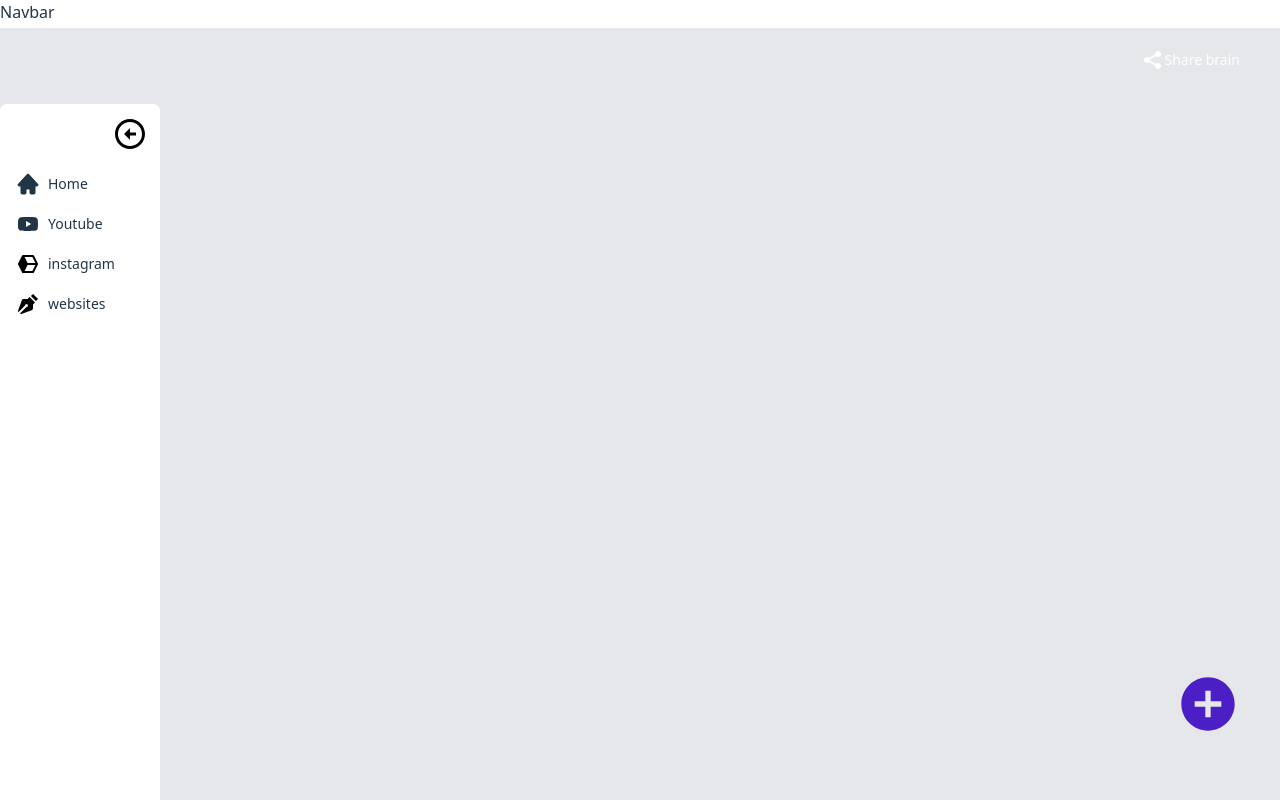
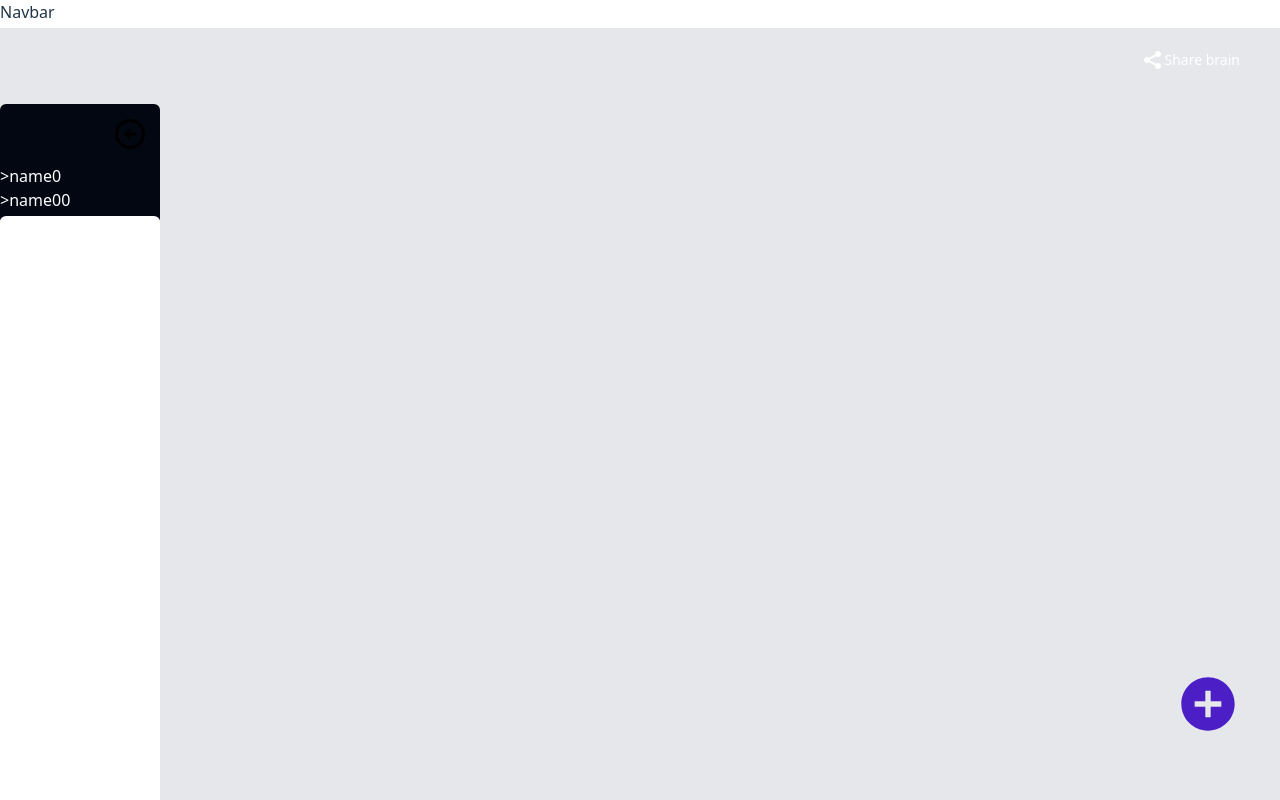
Before and after one commit to Vy-shak/BrainVault, a React (Vite) app in the folder brainVault-client/: page /home in a window 1280 px wide. Shown: the top 800 px of the page. Built offline with nearby package versions, Linux system fonts and the light colour scheme.

Commit message:
cracked recursive sidebar

```diff
--- a/brainVault-client/src/Components/uI/Main/Sidebar.tsx
+++ b/brainVault-client/src/Components/uI/Main/Sidebar.tsx
@@ -1,68 +1,55 @@
 import Sideitem from "../Sideitem";
-import { useState } from "react";
+import { Children, useState } from "react";
 import { Youtube, Close, Images, HomeIcon, Illustrator, Photoshop, Present, Links, Pdf, Instaicon, Other, } from "../../../Icons/Sidebar/Index.ts";
 import { NavLink } from "react-router-dom";
 
 function Sidebar() {
+    const [sideData, setSideData] = useState([
+        {
+            name: "name0",
+            level: 0,
+            links: ["link0.1"],
+            child: [
+                {
+                    name: "name1",
+                    level: 1,
+                    links: ["link1.0", "link1.1"],
+                    child: [
+                        {
+                            name: "name2",
+                            level2: 2,
+                            links: ["link2.0", "link2.1"],
+                            child: [],
+                        },
+                    ],
+                },
+            ],
+        },
+        {
+            name: "name00",
+            level: 0,
+            links: ["link0.1"],
+            child: []
+        }
+
+    ])
     const [minimize, setMinimize] = useState(false);
 
     const handleMinimize = () => {
         setMinimize((prev) => !prev)
     }
 
-    const sideData = [
-        {
-            text: "Home",
-            icon: <HomeIcon />,
-            id: 0
-        },
-        {
-            text: "Youtube",
-            icon: <Youtube />
-        },
-        {
-            text: "instagram",
-            icon: <Instaicon />
-        },
-        {
-            text: "websites",
-            icon: <Illustrator />
-        },
-        // {
-        //     text: "canva",
-        //     icon: <Present />
-        // },
-        // {
-        //     text: "Drive",
-        //     icon: <Other />
-        // },
-        // {
-        //     text: "any",
-        //     icon: <Photoshop />
-        // },
-        // {
-        //     text: "Links",
-        //     icon: <Links />
-        // },
-        // {
-        //     text: "Images",
-        //     icon: <Images />
-        // }
-    ]
 
     return (
-        <section style={{ transition: "all 200ms ease-out" }} className={`bg-white ${minimize ? "w-12" : "w-40"} transition flex-grow pt-3 mt-12 duration-150 ease-out h-full rounded-md flex-col flex justify-start items-start`}>
+        <section style={{ transition: "all 200ms ease-out" }} className={`bg-gray-950 ${minimize ? "w-12" : "w-40"} transition flex-grow pt-3 mt-12 duration-150 ease-out h-full rounded-md flex-col flex justify-start items-start`}>
             <div onClick={handleMinimize} className="flex w-full justify-end items-center h-full rounded-md pr-3">
                 <Close />
             </div>
-            <div className=" w-full h-full py-3">
-                {sideData.map((item, index) => (
-                    <Sideitem key={index} minimize={minimize} text={item.text} startIcon={item.icon} type="normal" />
-                ))}
-            </div>
+            <ul className=" w-full h-full py-3">
+                <Sideitem minimize={minimize} data1={sideData} type="normal" />
+            </ul>
         </section>
     )
 }
 
 export { Sidebar };
-export { }
--- a/brainVault-client/src/Components/uI/Sideitem.tsx
+++ b/brainVault-client/src/Components/uI/Sideitem.tsx
@@ -1,11 +1,15 @@
+import { li, tr, ul } from "motion/react-client"
 import { useState } from "react"
 import { NavLink } from "react-router-dom"
+import Sideitem2 from "./Sideitem2"
+import { useRef } from "react"
 
 interface sideProp {
     type: 'selected' | 'normal'
     startIcon?: any,
     text: string,
-    minimize: boolean
+    minimize: boolean,
+    data1: any
 };
 
 const menuCss = {
@@ -16,16 +20,15 @@ const menuCss = {
 const defaultCss = ' justify-start flex w-full h-10 items-center text-sm space-x-2'
 
 function Sideitem(props: sideProp) {
-
+    const [open, setOpen] = useState(false)
     return (
-        <NavLink to={`/home/${props.text}`} className={({ isActive }) => isActive ? `${defaultCss} ${menuCss[props.type]} bg-Bblue500 text-white` : `${defaultCss} ${menuCss[props.type]} hover:bg-gray-300`}>
-            <div className={`${defaultCss}`}>
-                <div>
-                    {props.startIcon}
-                </div>
-                <span>{`${props.minimize ? "" : props.text}`}</span>
-            </div>
-        </NavLink>
+        props.data1.map((item) => (
+            <li>
+                <span onClick={() => setOpen((prev) => !prev)} className="text-white">{">"}</span>
+                <span className="text-white">{item.name}</span>
+                {item.child ? <Sideitem2 open={open} data1={item.child} /> : null}
+            </li>
+        ))
     )
 }
 
--- /dev/null
+++ b/brainVault-client/src/Components/uI/Sideitem2.tsx
@@ -0,0 +1,14 @@
+import { ul } from 'motion/react-client'
+import React from 'react'
+import Sideitem from './Sideitem'
+
+function Sideitem2(props) {
+    console.log("2", props.open)
+    return (
+        <ul className='pl-6'>
+            {props.open ? <Sideitem data1={props.data1} /> : null}
+        </ul>
+    )
+}
+
+export default Sideitem2
```
